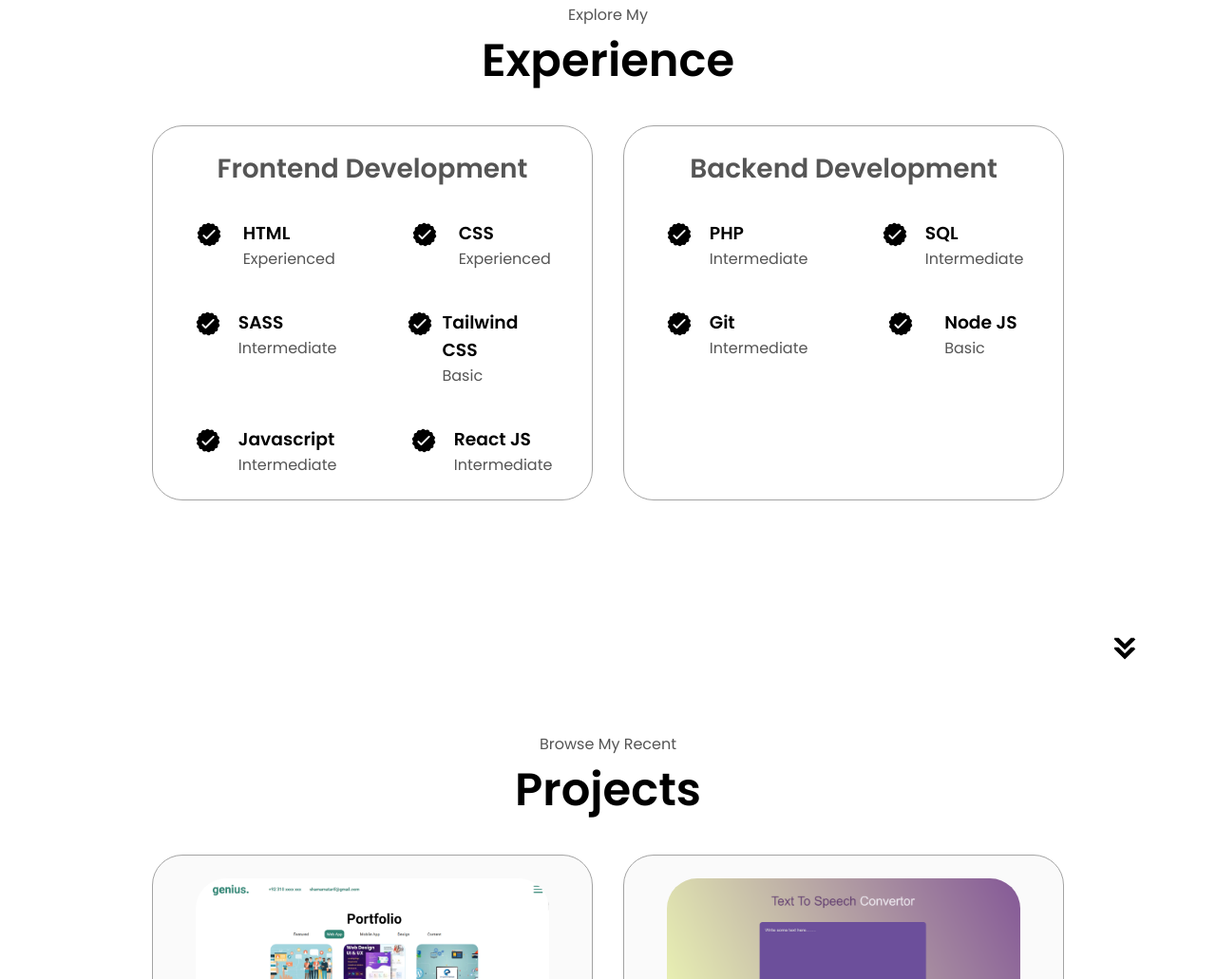
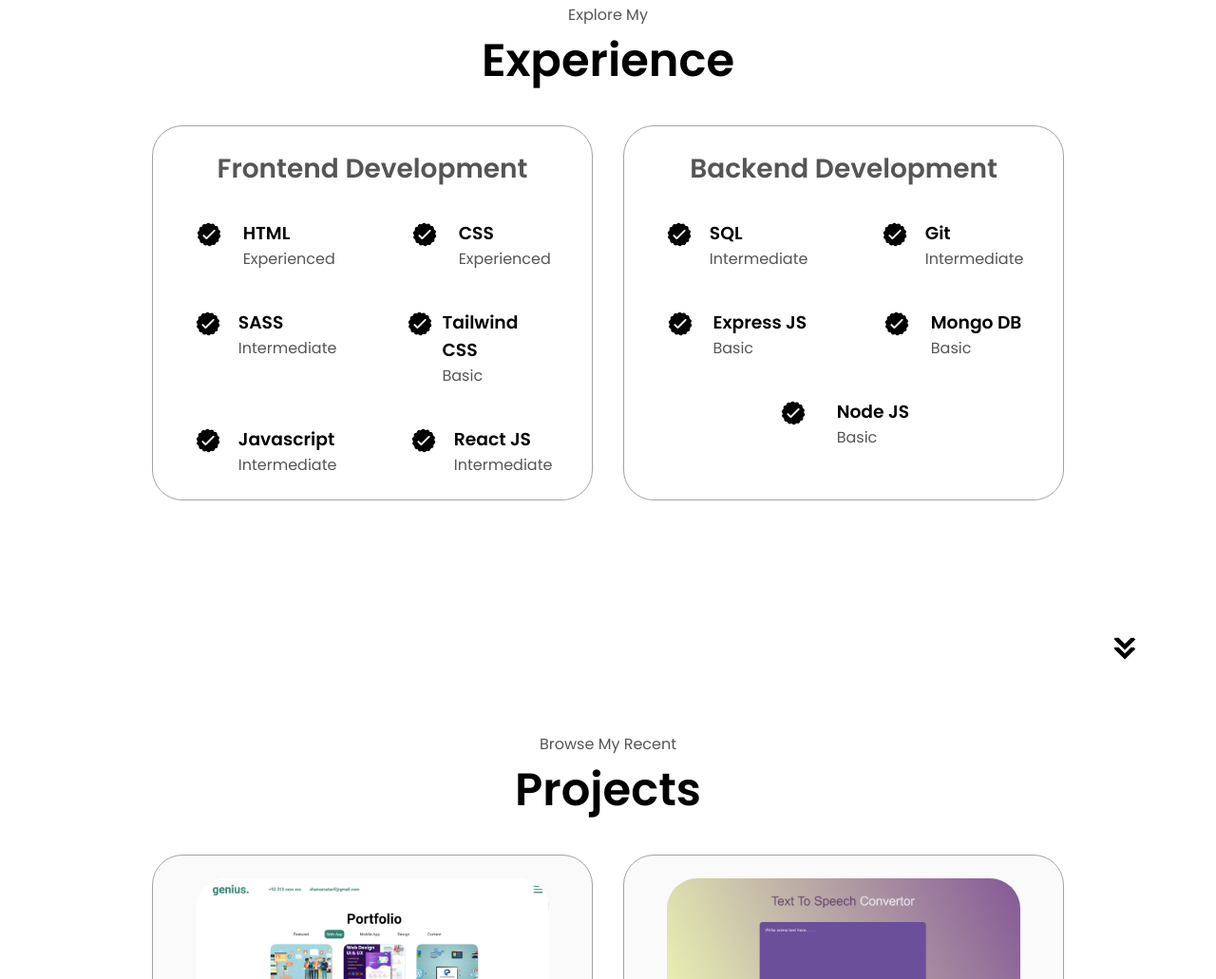
Before and after one commit to Shamama25/codsoft-lev1-1, a plain HTML site: page index.html in a window 1280 px wide. Shown: the part 1693-2724 px from the top of the page at 95% size. Drawn offline with Linux system fonts and the light colour scheme.

Commit message:
Update index.html

```diff
--- a/index.html
+++ b/index.html
@@ -174,13 +174,6 @@
                         <article>
                             <img src="assets/checkmark.png" alt="Experience  icon" class="icon" />
                             <div>
-                                <h3>PHP</h3>
-                                <p>Intermediate</p>
-                            </div>
-                        </article>
-                        <article>
-                            <img src="assets/checkmark.png" alt="Experience  icon" class="icon" />
-                            <div>
                                 <h3>SQL</h3>
                                 <p>Intermediate</p>
                             </div>
@@ -190,6 +183,20 @@
                             <div>
                                 <h3>Git</h3>
                                 <p>Intermediate</p>
+                            </div>
+                        </article>
+                        <article>
+                            <img src="assets/checkmark.png" alt="Experience  icon" class="icon" />
+                            <div>
+                                <h3>Express JS</h3>
+                                <p>Basic</p>
+                            </div>
+                        </article>
+                        <article>
+                            <img src="assets/checkmark.png" alt="Experience  icon" class="icon" />
+                            <div>
+                                <h3>Mongo DB</h3>
+                                <p>Basic</p>
                             </div>
                         </article>
                         <article>
```
